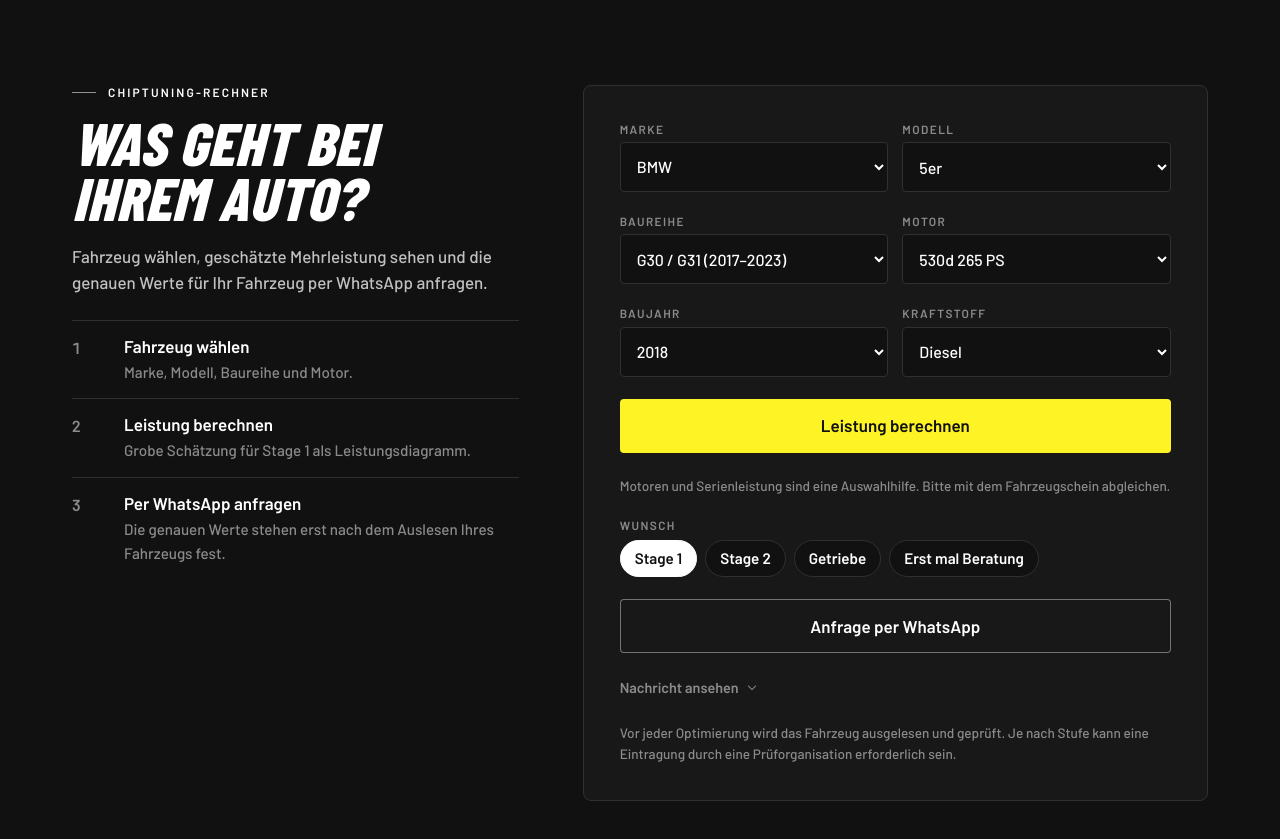
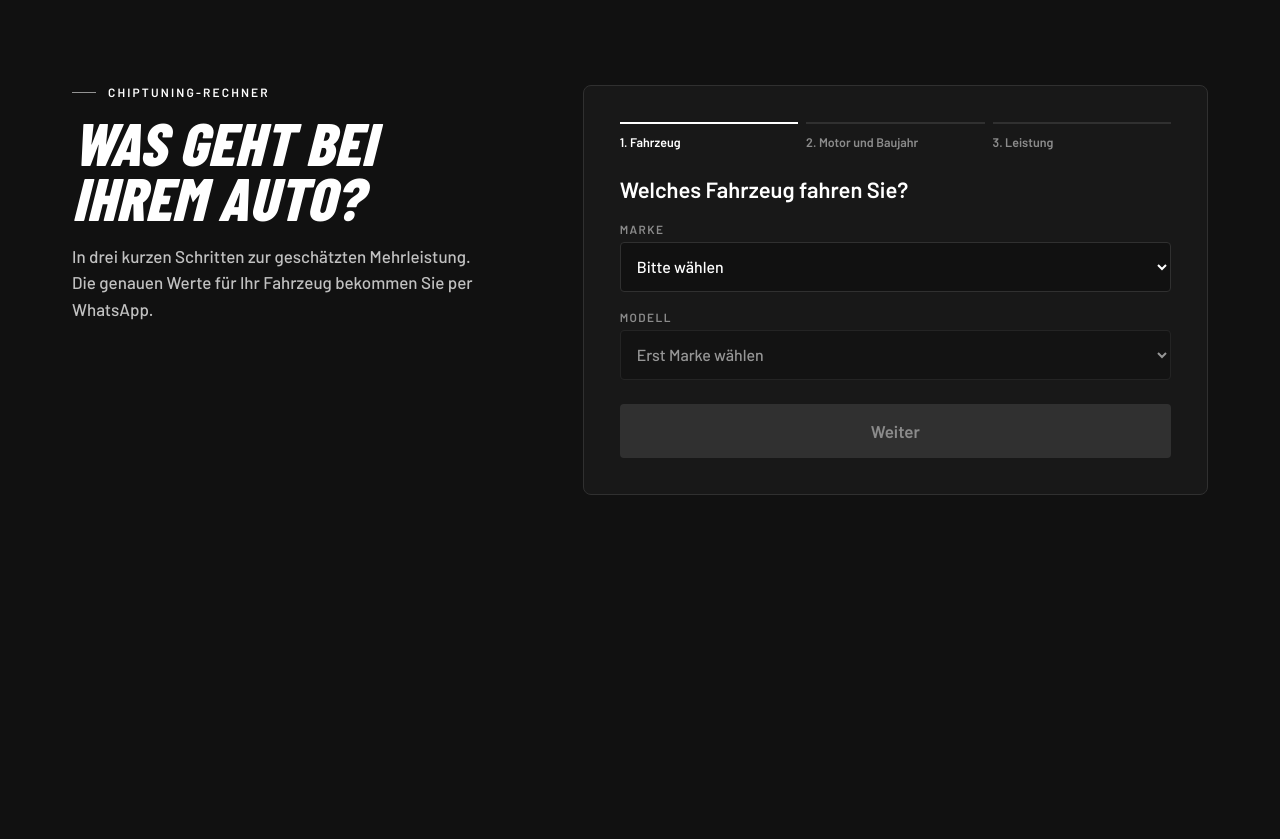
Before and after one commit to sakasolutions/brenzkfz, a plain HTML site: page index.html in a window 1280 px wide. Shown: the part 860-1699 px from the top of the page. After the commit the page ends 1515 px from the top, so only its background shows below. Drawn offline with Linux system fonts and the light colour scheme.

Commit message:
Rechner Schritt für Schritt: Fahrzeug, Motor und Baujahr, Leistung
- Je Schritt nur die nötigen Felder, Fortschrittsleiste, Weiter und Zurück,
  ab Schritt 2 eine Zeile mit der bisherigen Auswahl
- Wunsch und WhatsApp-Knopf erst nach dem Ergebnis; ohne Schätzung
  (andere Marke, freie Eingabe) ein klarer Hinweis und direkt die Anfrage
- Gelb immer nur für den nächsten Schritt
- Kein vorausgefülltes Beispiel mehr, Start mit leeren Feldern
- Daten und Rechenlogik unverändert

Co-Authored-By: Claude Opus 5.5 <noreply@anthropic.com>

```diff
--- a/index.html
+++ b/index.html
@@ -196,12 +196,24 @@ a{color:inherit;text-decoration:none}
 .r-titel{font:italic 800 clamp(2.4rem,10vw,3.75rem)/.92 var(--f-titel);text-transform:uppercase;letter-spacing:.005em;text-wrap:balance}
 .r-titel em{font-style:inherit}
 .rechner-unter{margin:0;max-width:44ch;color:color-mix(in srgb,var(--text) 74%,transparent);font-size:1.0625rem}
-.ablauf{list-style:none;margin:6px 0 0;padding:0;display:grid;counter-reset:schritt}
-.ablauf li{counter-increment:schritt;display:grid;grid-template-columns:40px 1fr;column-gap:12px;row-gap:4px;padding-block:14px;border-top:1px solid var(--linie)}
-.ablauf li::before{content:counter(schritt);grid-row:span 2;font:600 1rem/1.6 var(--f-text);color:var(--leise);font-variant-numeric:tabular-nums}
-.ablauf b{font:600 1.0625rem/1.3 var(--f-text)}
-.ablauf span{color:var(--leise);font-size:.95rem}
 .zettel{min-width:0;display:grid;gap:22px;padding:24px 20px;background:var(--flaeche);border:1px solid var(--linie);border-radius:8px}
+/* Schritte */
+.fortschritt{list-style:none;margin:0;padding:0;display:grid;grid-template-columns:repeat(3,1fr);gap:8px;counter-reset:fs}
+.fortschritt li{counter-increment:fs;padding-top:10px;border-top:2px solid var(--linie);font:600 .78rem/1.3 var(--f-text);color:var(--leise)}
+.fortschritt li::before{content:counter(fs) ". "}
+.fortschritt li.fertig{border-top-color:color-mix(in srgb,var(--text) 55%,transparent);color:color-mix(in srgb,var(--text) 70%,transparent)}
+.fortschritt li[aria-current]{border-top-color:var(--text);color:var(--text)}
+.auswahl{margin:-4px 0 0;font-size:.92rem;color:var(--leise)}
+.schritt{display:grid;gap:18px}
+.schritt-frage{margin:4px 0 0;font:600 1.375rem/1.25 var(--f-text);outline:none}
+.schritt-knoepfe{display:flex;align-items:center;gap:12px;margin-top:6px}
+.weiter{flex:1;display:flex;align-items:center;justify-content:center;height:54px;border:0;border-radius:4px;background:var(--akzent);color:var(--auf-akzent);font:600 1.0625rem/1 var(--f-text);cursor:pointer}
+.weiter:hover{background:color-mix(in srgb,var(--akzent) 86%,var(--text))}
+.weiter:disabled{background:var(--linie);color:var(--leise);cursor:not-allowed}
+.zurueck{height:54px;padding:0 6px;border:0;background:transparent;color:var(--leise);font:600 1rem/1 var(--f-text);cursor:pointer}
+.zurueck:hover{color:var(--text)}
+.anfrage{display:grid;gap:18px}
+.keine-schaetzung{margin:0;padding:14px 16px;background:var(--grund);border:1px solid var(--linie);border-radius:4px;font-size:.95rem}
 .zettel .reihe{display:grid;grid-template-columns:1fr 1fr;gap:16px 14px}
 .zettel label{display:grid;gap:6px;min-width:0}
 .zettel label>span,.r-feldtitel{display:block;font:600 .74rem/1.2 var(--f-text);letter-spacing:.12em;text-transform:uppercase;color:var(--leise)}
@@ -225,8 +237,9 @@ a{color:inherit;text-decoration:none}
 .r-senden,.berechnen{display:flex;align-items:center;justify-content:center;gap:10px;width:100%;height:54px;border-radius:4px;font:600 1.0625rem/1 var(--f-text);cursor:pointer}
 .r-senden{background:transparent;color:var(--text);box-shadow:inset 0 0 0 1px color-mix(in srgb,var(--text) 40%,transparent)}
 .r-senden:hover{box-shadow:inset 0 0 0 1px var(--text)}
-#berechnen[hidden]~.r-senden{background:var(--akzent);color:var(--auf-akzent)}
-#berechnen[hidden]~.r-senden:hover{background:color-mix(in srgb,var(--akzent) 86%,var(--text))}
+#berechnen[hidden]~.anfrage .r-senden{background:var(--akzent);color:var(--auf-akzent);box-shadow:none}
+#berechnen[hidden]~.anfrage .r-senden:hover{background:color-mix(in srgb,var(--akzent) 86%,var(--text))}
+#erg-balken[hidden]~.schaetzung{display:none}
 .r-senden[aria-disabled="true"]{opacity:.45;pointer-events:none}
 .berechnen{background:var(--akzent);color:var(--auf-akzent);border:0}
 .berechnen:hover{background:color-mix(in srgb,var(--akzent) 86%,var(--text))}
@@ -278,7 +291,7 @@ a{color:inherit;text-decoration:none}
 }
 @media (prefers-reduced-motion:no-preference){
   .r-buehne{transition:opacity .3s}
-  .r-senden,.berechnen{transition:background-color .15s,color .15s}
+  .r-senden,.berechnen,.weiter,.zurueck{transition:background-color .15s,color .15s,box-shadow .15s}
   .ergebnis .zahlen,.ergebnis .balken{transition:opacity .35s}
 }
 
@@ -358,29 +371,42 @@ a{color:inherit;text-decoration:none}
     <div class="innen rechner-raster">
       <div class="rechner-text">
         <h2 id="rechner-titel"><span class="kennzeile">Chiptuning-Rechner</span> <span class="r-titel">Was geht bei <em>Ihrem</em> Auto?</span></h2>
-        <p class="rechner-unter">Fahrzeug wählen, geschätzte Mehrleistung sehen und die genauen Werte für Ihr Fahrzeug per WhatsApp anfragen.</p>
-        <ol class="ablauf">
-          <li><b>Fahrzeug wählen</b><span>Marke, Modell, Baureihe und Motor.</span></li>
-          <li><b>Leistung berechnen</b><span>Grobe Schätzung für Stage 1 als Leistungsdiagramm.</span></li>
-          <li><b>Per WhatsApp anfragen</b><span>Die genauen Werte stehen erst nach dem Auslesen Ihres Fahrzeugs fest.</span></li>
-        </ol>
+        <p class="rechner-unter">In drei kurzen Schritten zur geschätzten Mehrleistung. Die genauen Werte für Ihr Fahrzeug bekommen Sie per WhatsApp.</p>
       </div>
 
       <form class="zettel" id="form" novalidate>
-        <div class="reihe">
+        <ol class="fortschritt" aria-label="Fortschritt">
+          <li aria-current="step">Fahrzeug</li>
+          <li>Motor und Baujahr</li>
+          <li>Leistung</li>
+        </ol>
+        <p class="auswahl" id="auswahl" hidden></p>
+
+        <div class="schritt" id="schritt-1" role="group" aria-labelledby="frage-1">
+          <h3 class="schritt-frage" id="frage-1" tabindex="-1">Welches Fahrzeug fahren Sie?</h3>
           <label for="marke"><span>Marke</span><select id="marke" required><option value="">Bitte wählen</option></select></label>
           <label for="modell"><span>Modell</span><select id="modell" required disabled><option value="">Erst Marke wählen</option></select></label>
+          <label for="modell-frei" id="modell-frei-feld" hidden><span>Modell eintragen</span><input type="text" id="modell-frei" maxlength="40" placeholder="z. B. Insignia Sports Tourer"></label>
+          <div class="schritt-knoepfe"><button type="button" class="weiter" id="weiter-1" disabled>Weiter</button></div>
         </div>
+
+        <div class="schritt" id="schritt-2" role="group" aria-labelledby="frage-2" hidden>
+          <h3 class="schritt-frage" id="frage-2" tabindex="-1">Motor und Baujahr</h3>
           <div class="reihe" id="motor-wahl" hidden>
             <label for="baureihe"><span>Baureihe</span><select id="baureihe"></select></label>
             <label for="motor-liste"><span>Motor</span><select id="motor-liste"></select></label>
           </div>
-        <label for="modell-frei" id="modell-frei-feld" hidden><span>Modell eintragen</span><input type="text" id="modell-frei" maxlength="40" placeholder="z. B. Insignia Sports Tourer"></label>
+          <label for="motor" id="motor-frei-feld"><span>Motor und Leistung</span><input type="text" id="motor" maxlength="50" placeholder="z. B. 2.0 TDI 190 PS (steht im Fahrzeugschein)"></label>
+          <p class="hinweis" id="motor-hinweis" hidden>Motoren und Serienleistung sind eine Auswahlhilfe. Bitte mit dem Fahrzeugschein abgleichen.</p>
           <div class="reihe">
             <label for="baujahr"><span>Baujahr</span><select id="baujahr" required><option value="">Bitte wählen</option></select></label>
             <label for="kraftstoff"><span>Kraftstoff</span><select id="kraftstoff"><option>Diesel</option><option>Benzin</option><option>Hybrid</option></select></label>
           </div>
-        <label for="motor" id="motor-frei-feld"><span>Motor und Leistung</span><input type="text" id="motor" maxlength="50" placeholder="z. B. 2.0 TDI 190 PS (steht im Fahrzeugschein)"></label>
+          <div class="schritt-knoepfe"><button type="button" class="zurueck" data-zurueck>Zurück</button><button type="button" class="weiter" id="weiter-2" disabled>Weiter</button></div>
+        </div>
+
+        <div class="schritt" id="schritt-3" role="group" aria-labelledby="frage-3" hidden>
+          <h3 class="schritt-frage" id="frage-3" tabindex="-1">Ihre geschätzte Leistung</h3>
           <button type="button" class="berechnen" id="berechnen" hidden>Leistung berechnen</button>
           <div class="ergebnis" id="ergebnis" hidden aria-live="polite">
             <span class="erg-kopf" id="erg-kopf">Geschätzt, Stage 1</span>
@@ -392,9 +418,10 @@ a{color:inherit;text-decoration:none}
             </div>
             <p class="schaetzung">Grobe Schätzung auf Basis typischer Erfahrungswerte für diesen Motortyp, keine Zusage. Die tatsächliche Leistung hängt unter anderem von Zustand, Laufleistung und vorhandener Software ab und wird erst nach dem Auslesen des Fahrzeugs festgelegt.</p>
           </div>
-        <p class="hinweis" id="motor-hinweis" hidden>Motoren und Serienleistung sind eine Auswahlhilfe. Bitte mit dem Fahrzeugschein abgleichen.</p>
+          <p class="keine-schaetzung" id="keine-schaetzung" hidden>Für dieses Fahrzeug können wir hier keine Schätzung zeigen. Fragen Sie die Werte einfach per WhatsApp an.</p>
+          <div class="anfrage" id="anfrage" hidden>
             <div>
-          <span class="r-feldtitel" id="wunsch-titel">Wunsch</span>
+              <span class="r-feldtitel" id="wunsch-titel">Was möchten Sie?</span>
               <div class="stufen" role="radiogroup" aria-labelledby="wunsch-titel">
                 <label><input type="radio" name="wunsch" value="Stage 1" checked><span>Stage 1</span></label>
                 <label><input type="radio" name="wunsch" value="Stage 2"><span>Stage 2</span></label>
@@ -407,6 +434,9 @@ a{color:inherit;text-decoration:none}
             <p class="fehlt" id="fehlt">Bitte Marke, Modell und Baujahr wählen.</p>
             <details class="vorschau-auf"><summary>Nachricht ansehen</summary><div class="vorschau" id="vorschau" aria-live="polite"><b>Ihre Nachricht</b><span id="text"></span></div></details>
             <p class="hinweis">Vor jeder Optimierung wird das Fahrzeug ausgelesen und geprüft. Je nach Stufe kann eine Eintragung durch eine Prüforganisation erforderlich sein.</p>
+          </div>
+          <div class="schritt-knoepfe"><button type="button" class="zurueck" data-zurueck>Zurück</button></div>
+        </div>
       </form>
     </div>
 
@@ -912,9 +942,51 @@ ruhig.addEventListener("change", film);
   document.querySelectorAll('input[name="wunsch"]').forEach(function(e){e.addEventListener("change",aktualisieren)});
   $("form").addEventListener("submit",function(e){e.preventDefault()});
 
-  // Beispiel vorausgefüllt, damit die Vorschau etwas zeigt
-  marke.value="BMW";modelleFuellen();modell.value="5er";motorenFuellen();baureihe.value="2";motorListeFuellen();motorListe.value="530d 265 PS";baujahr.value="2018";
   aktualisieren();
+})();
+</script>
+<script>
+// Rechner Schritt für Schritt: 1 Fahrzeug, 2 Motor und Baujahr, 3 Leistung. Rechnen und Daten bleiben im Skript oben.
+(function(){
+  "use strict";
+  var $=function(id){return document.getElementById(id)};
+  var form=$("form"), schritte=[$("schritt-1"),$("schritt-2"),$("schritt-3")];
+  var punkte=[].slice.call(form.querySelectorAll(".fortschritt li"));
+  var ruhig=window.matchMedia&&matchMedia("(prefers-reduced-motion: reduce)").matches, aktiv=0;
+  function text(sel){var o=sel.options[sel.selectedIndex];return o&&sel.value&&sel.value.indexOf("__")!==0?o.textContent:""}
+  function pruefen(){
+    var marke=$("marke").value, modell=$("modell").value, frei=$("modell-frei").value.trim();
+    var ok1=!!marke&&((marke!=="__andere"&&modell&&modell!=="__andere")||!!frei);
+    $("weiter-1").disabled=!ok1;
+    $("weiter-2").disabled=!$("baujahr").value;
+    // Auswahlzeile ab Schritt 2
+    var teile=[text($("marke")),text($("modell"))||frei];
+    if(aktiv>=2){var mo=text($("motor-liste"))||$("motor").value.trim();teile.push(mo,$("baujahr").value)}
+    $("auswahl").textContent=teile.filter(Boolean).join(" · ");
+    $("auswahl").hidden=aktiv===0||!ok1;
+    // Anfrage erst, wenn nichts mehr zu berechnen ist
+    var b=$("berechnen").hidden;
+    $("anfrage").hidden=!b;
+    $("keine-schaetzung").hidden=!(b&&$("ergebnis").hidden);
+  }
+  function zeige(i,fokus){
+    aktiv=i;
+    schritte.forEach(function(s,j){s.hidden=j!==i});
+    punkte.forEach(function(p,j){p.classList.toggle("fertig",j<i);if(j===i)p.setAttribute("aria-current","step");else p.removeAttribute("aria-current")});
+    pruefen();
+    if(fokus){
+      $("frage-"+(i+1)).focus({preventScroll:true});
+      var oben=form.getBoundingClientRect().top;
+      if(oben<0||oben>innerHeight*.4)form.scrollIntoView({block:"start",behavior:ruhig?"auto":"smooth"});
+    }
+  }
+  form.addEventListener("change",pruefen);
+  form.addEventListener("input",pruefen);
+  ["berechnen","ergebnis"].forEach(function(id){new MutationObserver(pruefen).observe($(id),{attributes:true,attributeFilter:["hidden"]})});
+  $("weiter-1").addEventListener("click",function(){zeige(1,true)});
+  $("weiter-2").addEventListener("click",function(){zeige(2,true)});
+  [].forEach.call(form.querySelectorAll("[data-zurueck]"),function(b){b.addEventListener("click",function(){zeige(aktiv-1,true)})});
+  zeige(0,false);
 })();
 </script>
 </body>
```
Lines whose indentation alone changed are shown as unchanged.
